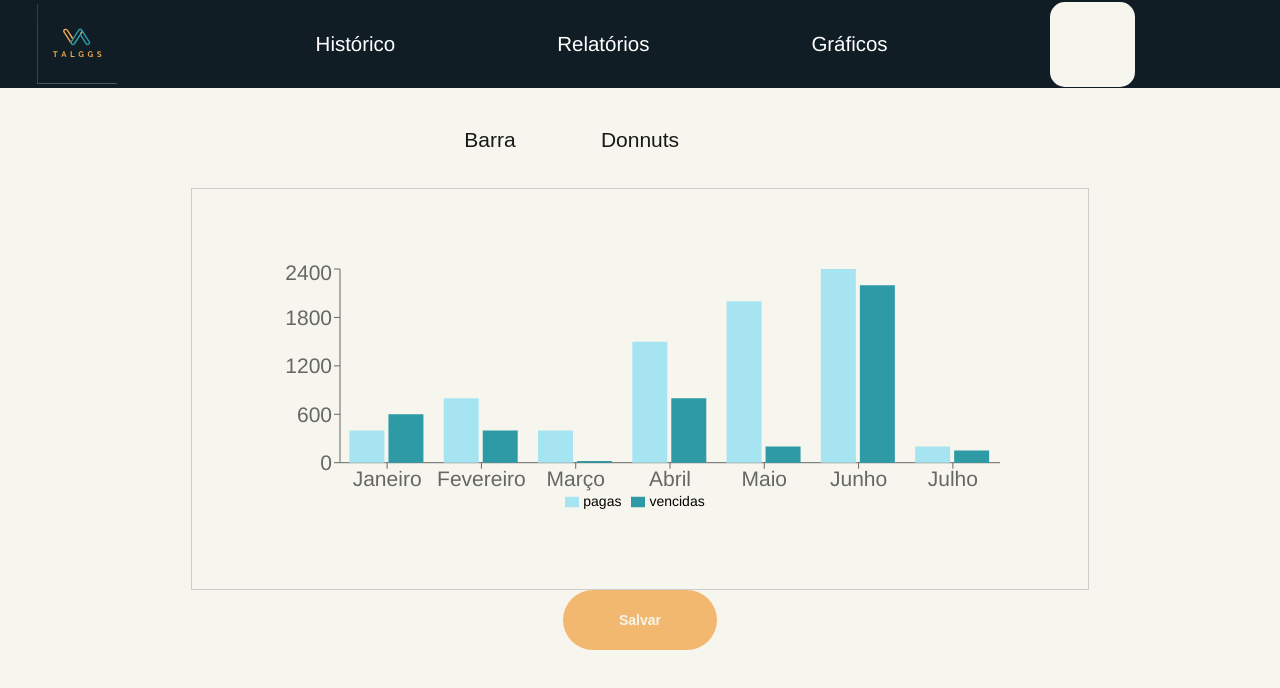
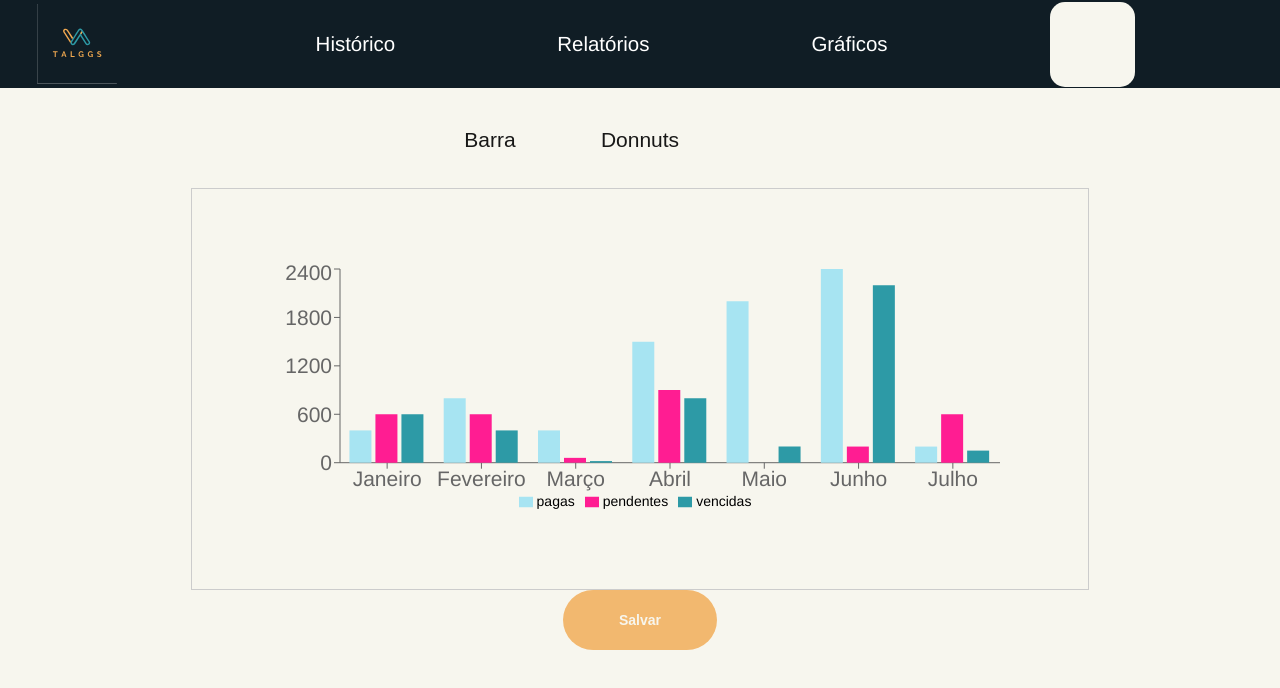
Before and after one commit to matheus-three/talggs-web, a React (Create React App) app: page /createGraphics in a window 1280 px wide. Shown: the top 688 px of the page. Built offline with nearby package versions, Linux system fonts and the light colour scheme.

Commit message:
adicionado pendente no grafico barra

```diff
--- a/src/Components/Pages/CreateGraphics/index.tsx
+++ b/src/Components/Pages/CreateGraphics/index.tsx
@@ -8,36 +8,43 @@ function CreateGraphics () {
 		{
 			"name": "Janeiro",
 			"pagas": 400,
+			"pendentes":600,
 			"vencidas":600
 		},
 		{
 			"name": "Fevereiro",
 			"pagas": 800,
+			"pendentes":600,
 			"vencidas":400
 		},
 		{
 			"name": "Março",
 			"pagas": 400,
+			"pendentes":60,
 			"vencidas":20
 		},
 		{
 			"name": "Abril",
 			"pagas": 1500,
+			"pendentes":900,
 			"vencidas":800
 		},
 		{
 			"name": "Maio",
 			"pagas": 2000,
+			"pendentes":0,
 			"vencidas":200
 		},
 		{
 			"name": "Junho",
 			"pagas": 2400,
+			"pendentes":200,
 			"vencidas":2200
 		},
 		{
 			"name": "Julho",
 			"pagas": 200,
+			"pendentes":600,
 			"vencidas":150
 		}
 	]
@@ -117,9 +124,11 @@ function CreateGraphics () {
 						<Tooltip />
 						<Legend />
 						<Bar dataKey="pagas" fill="#A7E4F2" />
+						<Bar dataKey="pendentes" fill="#ff1d92" />
 						<Bar dataKey="vencidas" fill="#2D9AA6" />
 					</BarChart>: undefined
 					}
+
 					{graphic === "2"?
 					<PieChart width={1030} height={450}>
 						<Pie data={data01} dataKey="value"  nameKey="name" cx="50%" cy="50%" outerRadius={50} fill="#A7E4F2" />
```
Lines whose indentation alone changed are shown as unchanged.
